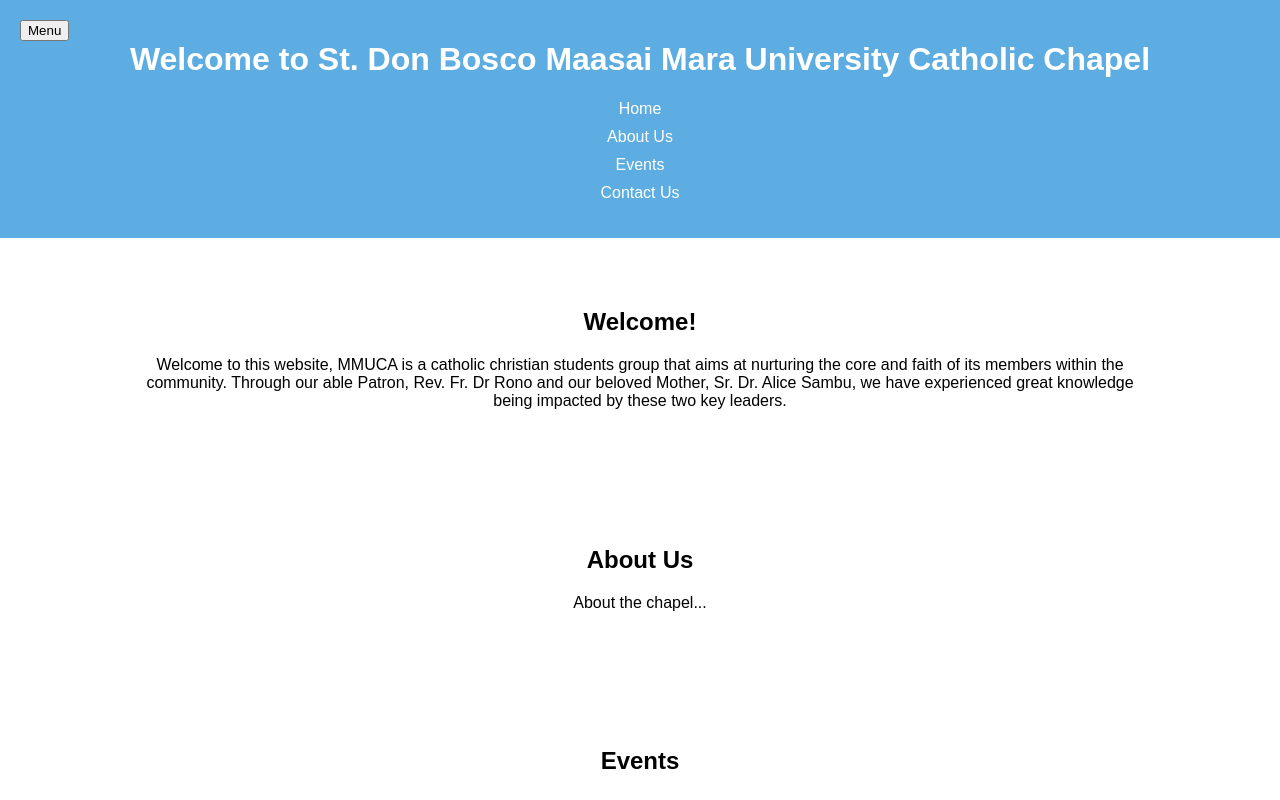
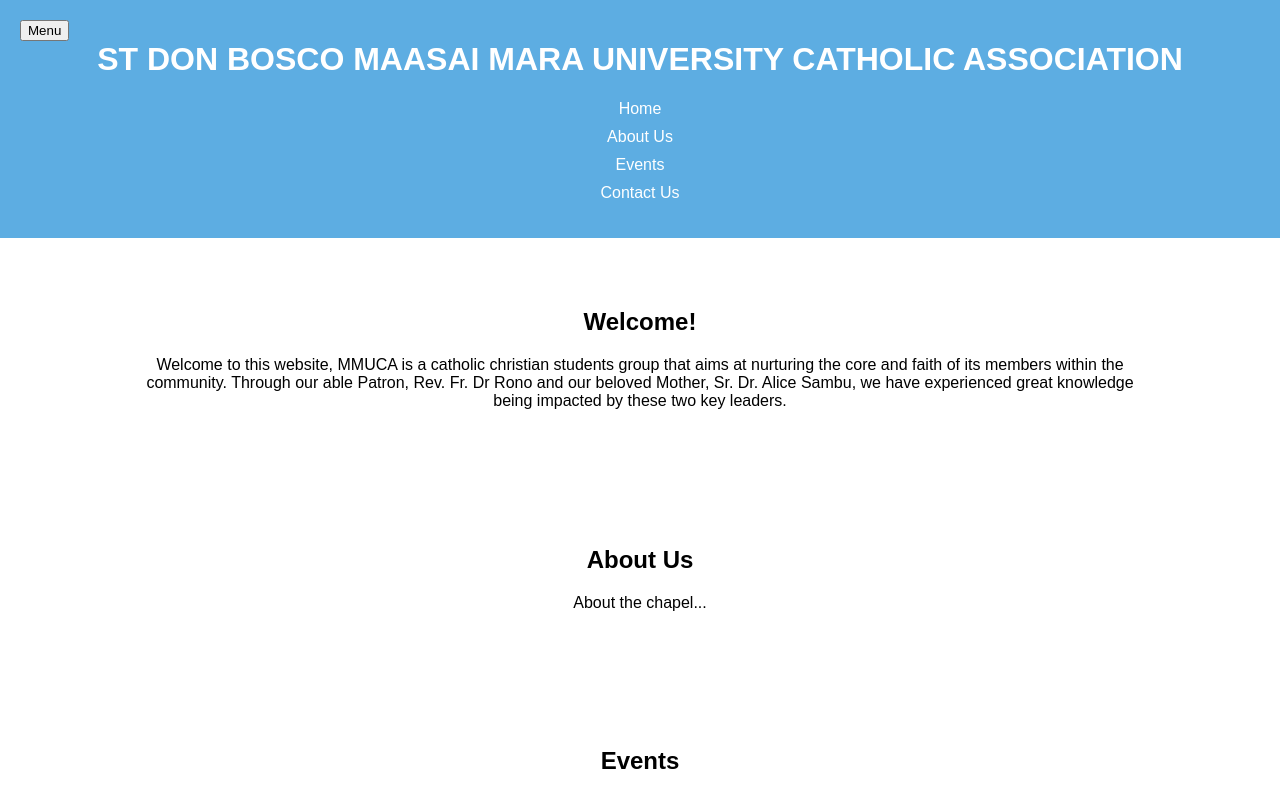
Before and after one commit to ManuCoDesigns/mmuca, a plain HTML site: page mmucaedited.html in a window 1280 px wide. Shown: the top 800 px of the page. Drawn offline with Linux system fonts and the light colour scheme; placeholder pictures from the web are drawn by us.

Commit message:
Update mmucaedited.html

```diff
--- a/mmucaedited.html
+++ b/mmucaedited.html
@@ -88,7 +88,7 @@
 </head>
 <body>
     <header>
-        <h1>Welcome to St. Don Bosco Maasai Mara University Catholic Chapel</h1>
+        <h1>ST DON BOSCO MAASAI MARA UNIVERSITY CATHOLIC ASSOCIATION</h1>
         <nav>
             <button class="menu-toggle">Menu</button>
             <ul>
```
